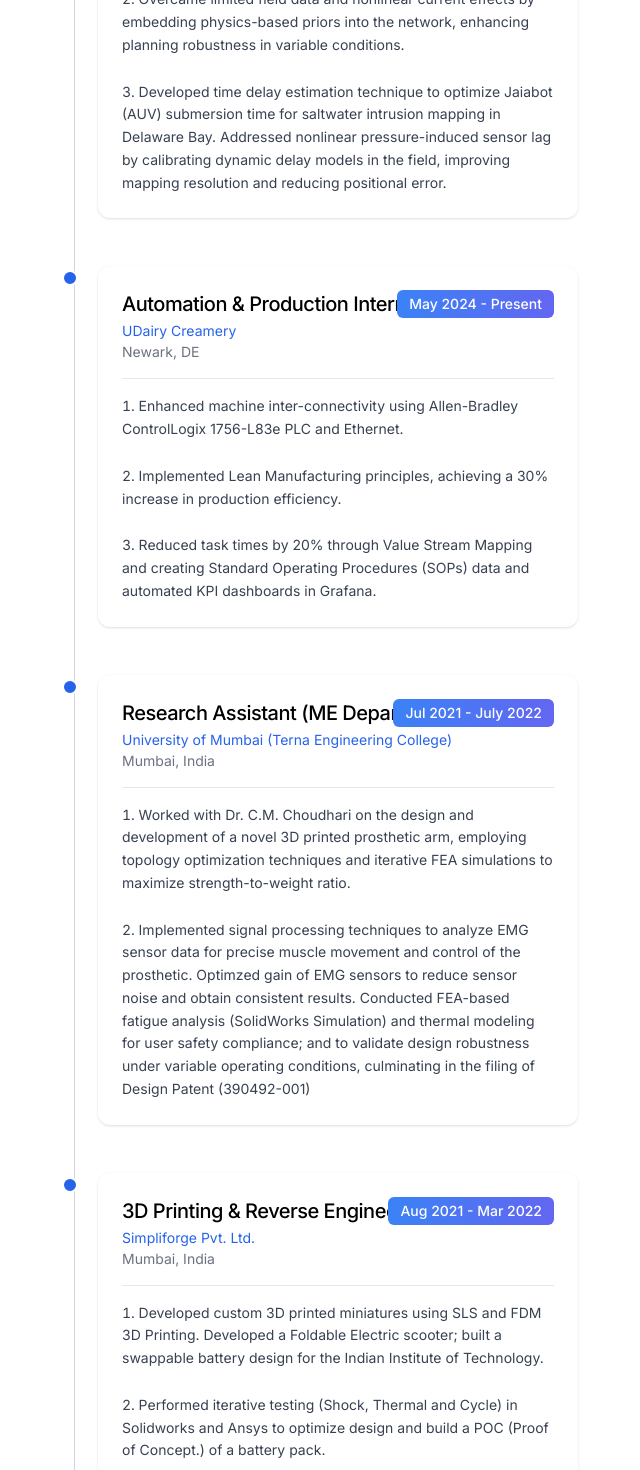
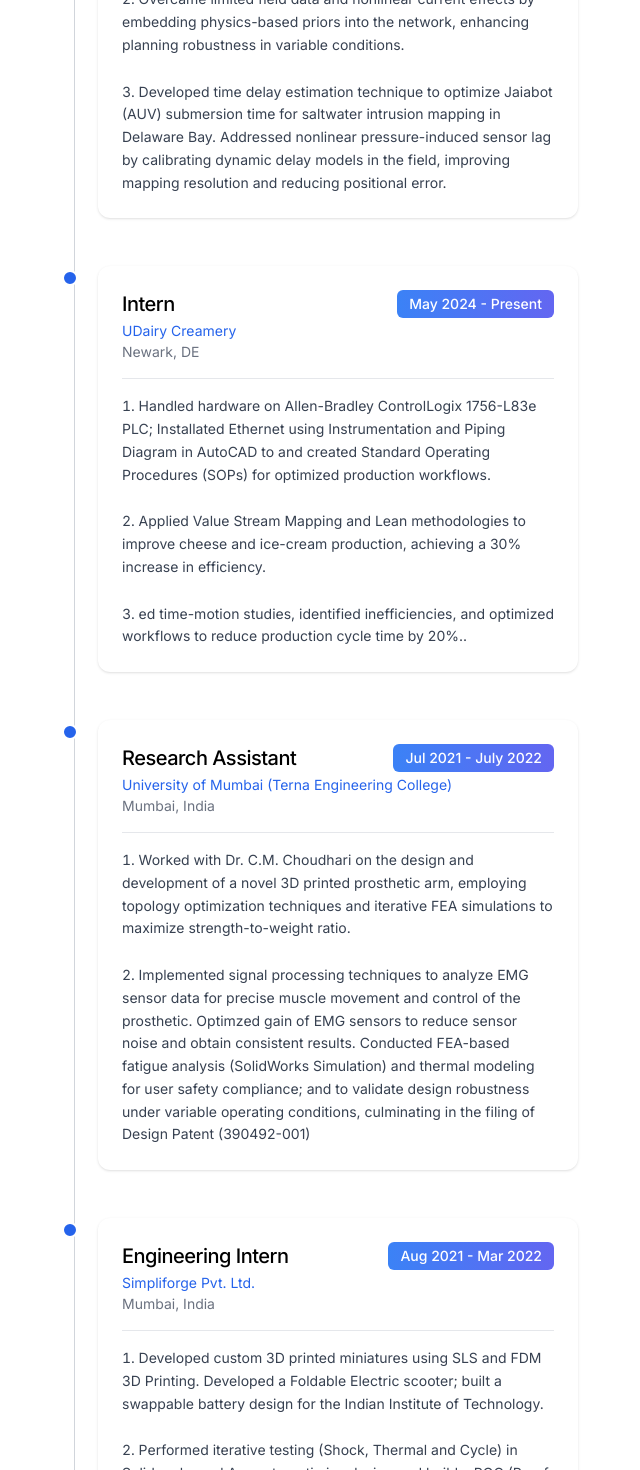
Before and after one commit to rushabhdhoke/Personal-Website, a Next.js app: page /blog in a window 1280 px wide. Shown: the part 2362-3832 px from the top of the page, without its empty margins (326-966 px from the left). Built offline with nearby package versions, Linux system fonts and the light colour scheme.

Commit message:
Update AboutTimeline.tsx

```diff
--- a/app/components/AboutTimeline.tsx
+++ b/app/components/AboutTimeline.tsx
@@ -38,19 +38,19 @@
   },
   {
     dateRange: "May 2024 - Present",
-    role: "Automation & Production Intern",
+    role: "Intern",
     company: "UDairy Creamery",
     //companyUrl: "https://www.udel.edu/udairy",
     location: "Newark, DE",
     bullets: [
-      "Enhanced machine inter-connectivity using Allen-Bradley ControlLogix 1756-L83e PLC and Ethernet.",
-      "Implemented Lean Manufacturing principles, achieving a 30% increase in production efficiency.",
-      "Reduced task times by 20% through Value Stream Mapping and creating Standard Operating Procedures (SOPs) data and automated KPI dashboards in Grafana."
+      "Handled hardware on Allen-Bradley ControlLogix 1756-L83e PLC; Installated Ethernet using Instrumentation and Piping Diagram in AutoCAD to and created Standard Operating Procedures (SOPs) for optimized production workflows.",
+      "Applied Value Stream Mapping and Lean methodologies to improve cheese and ice-cream production, achieving a 30% increase in efficiency.",
+      "ed time-motion studies, identified inefficiencies, and optimized workflows to reduce production cycle time by 20%.."
     ],
   },
   {
     dateRange: "Jul 2021 - July 2022",
-    role: "Research Assistant (ME Department)",
+    role: "Research Assistant",
     company: "University of Mumbai (Terna Engineering College)",
     //companyUrl: "https://spu.ac.in",
     location: "Mumbai, India",
@@ -63,7 +63,7 @@
 
   {
     dateRange: "Aug 2021 - Mar 2022",
-    role: "3D Printing & Reverse Engineering Intern",
+    role: "Engineering Intern",
     company: "Simpliforge Pvt. Ltd.",
     //companyUrl: "https://simpliforge.co",
     location: "Mumbai, India",
```
